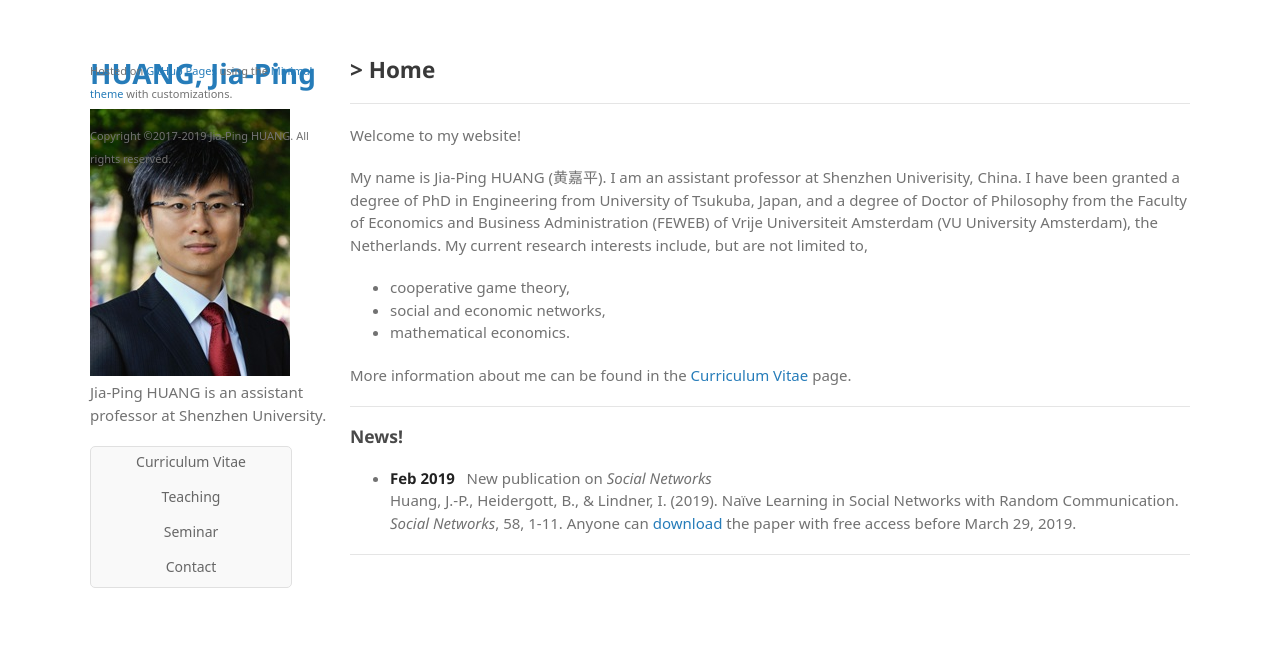
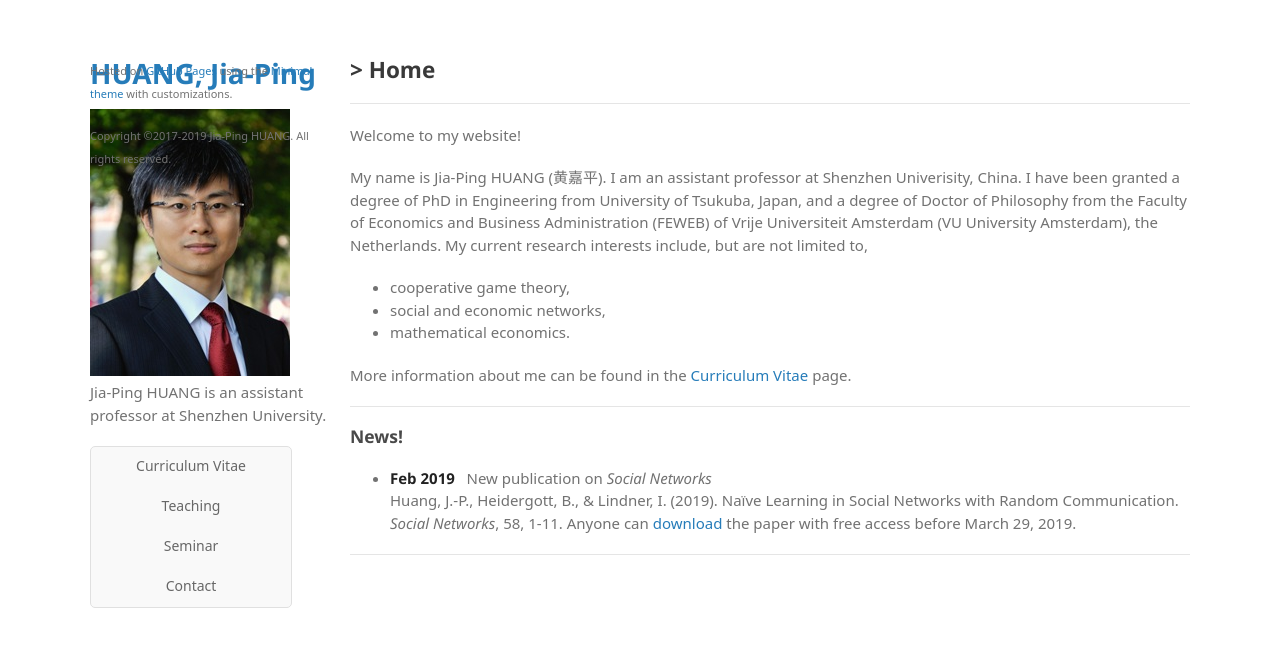
Before and after one commit to huangjp28/huangjp28.github.io, a Jekyll site: the page built from index.md, in a window 1280 px wide. Shown: the top 647 px of the page. Built offline with Jekyll 4.4.1, drawn with Linux system fonts in a browser that asks for light colours; some web fonts are replaced; a script that is not in the unit is left out.

Commit message:
Update style.scss

```diff
--- a/assets/css/style.scss
+++ b/assets/css/style.scss
@@ -118,7 +118,7 @@ header {
 
 ul.nav {
   list-style:none;
-  height:140px;
+  height:160px;
   padding:0;
   background: #f9f9f9;
   border-radius:5px;
@@ -130,7 +130,7 @@ ul.nav {
   width:200px;
   float:left;
   border:0px solid #e0e0e0;
-  height:35px;
+  height:40px;
 }
 
 .nav li:first-child a {
@@ -147,8 +147,8 @@ ul.nav {
   color:#676767;
   display:block;
   text-align:center;
-  padding-top:8px;
-  height:22px;
+  padding-top:12px;
+  height:28px;
 }
 
 .nav a:hover, .nav a:focus {
@@ -199,7 +199,7 @@ hr {
 footer {
   width:250px;
   float:left;
-  position:sticky;
+  position:sticky; top:800px;
   bottom:50px;
   -webkit-font-smoothing:subpixel-antialiased;
 }
```
